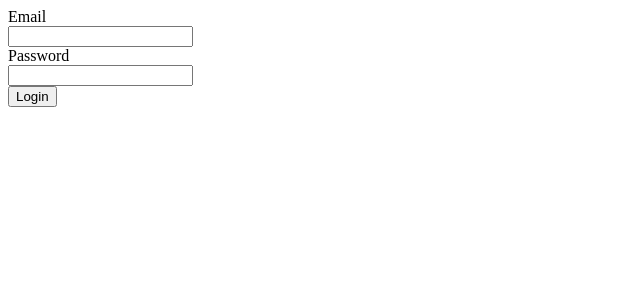
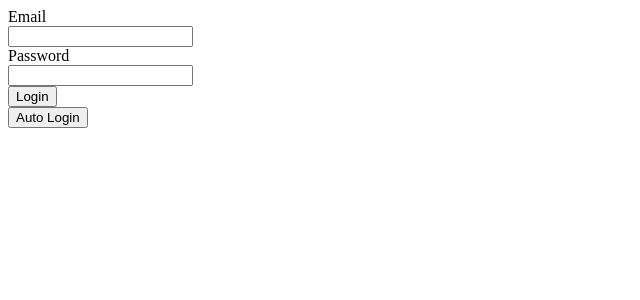
Before and after one commit to akeremcelik/notes-vue, a Vue app: page /login in a window 1280 px wide. Shown: the top 300 px of the page, without its empty margins (0-640 px from the left). Built offline with nearby package versions, Linux system fonts and the light colour scheme.

Commit message:
auto login button

```diff
--- a/src/views/HomeView.vue
+++ b/src/views/HomeView.vue
@@ -17,7 +17,6 @@ const userStore = useUserStore()
 sendRequest('GET', 'user')
 
 watch(response, (newResponse) => {
-  console.log(newResponse)
   if (newResponse.status === 'success') {
     if (newResponse.params.method === 'GET' && newResponse.params.url === 'user') {
       if (newResponse.data !== '') {
--- a/src/views/LoginView.vue
+++ b/src/views/LoginView.vue
@@ -15,6 +15,7 @@
         <button type="submit">Login</button>
       </div>
     </form>
+    <button type="button" @click="autoLogin">Auto Login</button>
   </div>
 </template>
 
@@ -46,6 +47,12 @@ watch(response, (newResponse) => {
     alert(newResponse.message)
   }
 })
+
+const autoLogin = () => {
+  data.email = 'test@test.com'
+  data.password = 'test'
+  submitLoginForm()
+}
 </script>
 
 <style scoped>
```
